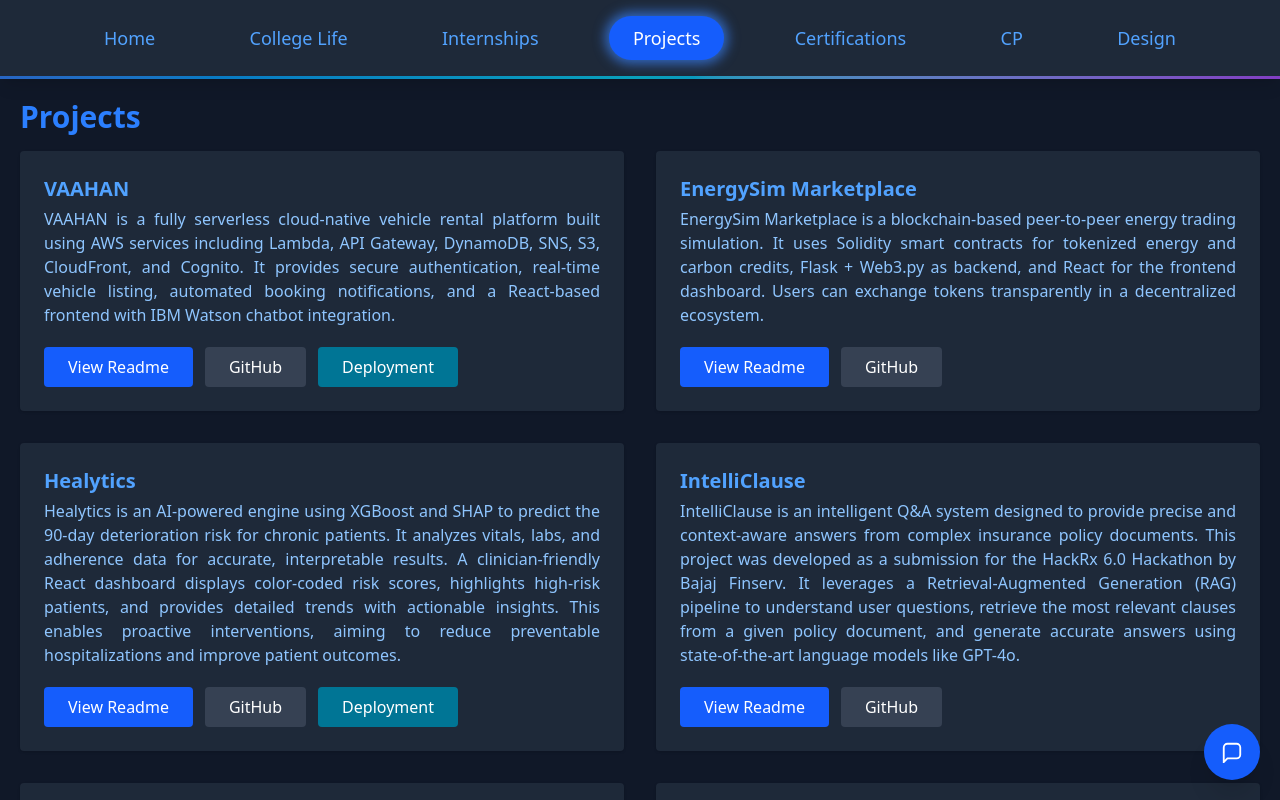
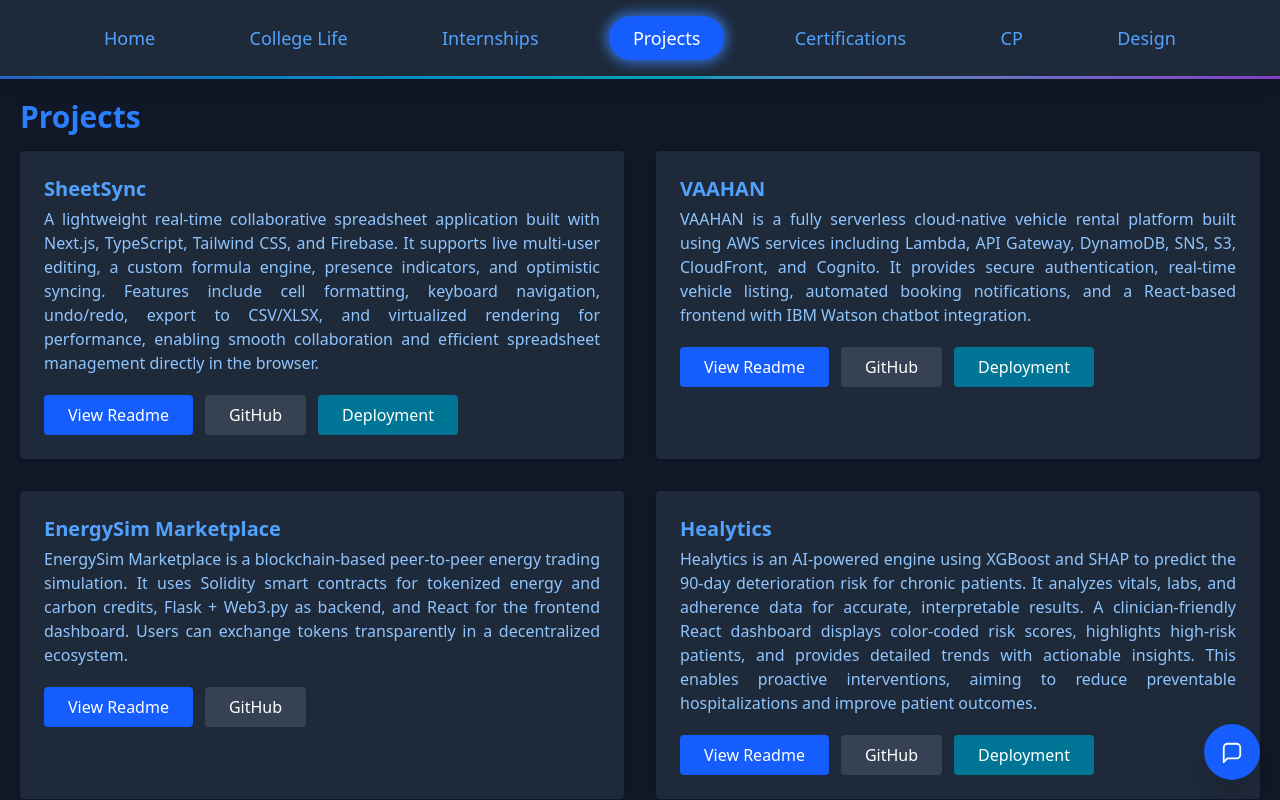
Before and after one commit to SushenGrover/Portfolio-Website, a React (Vite) app in the folder frontend/: page /projects in a window 1280 px wide. Shown: the top 800 px of the page. Built offline with nearby package versions, Linux system fonts and the light colour scheme.

Commit message:
added sheetSync in projects

```diff
--- a/frontend/src/assets/ProjectsData.js
+++ b/frontend/src/assets/ProjectsData.js
@@ -1,5 +1,14 @@
 // src/projectsData.js
 export const projects = [
+  {
+    name: "SheetSync",
+    oneliner: "",
+    description:
+      "A lightweight real-time collaborative spreadsheet application built with Next.js, TypeScript, Tailwind CSS, and Firebase. It supports live multi-user editing, a custom formula engine, presence indicators, and optimistic syncing. Features include cell formatting, keyboard navigation, undo/redo, export to CSV/XLSX, and virtualized rendering for performance, enabling smooth collaboration and efficient spreadsheet management directly in the browser.",
+    githubRepo: "SushenGrover/SheetSync",
+    githubUrl: "https://github.com/SushenGrover/trademarkia-frontend",
+    deployment: "https://trademarkia-frontend-omega.vercel.app/",
+  },
   {
     name: "VAAHAN",
     oneliner: "",
```
